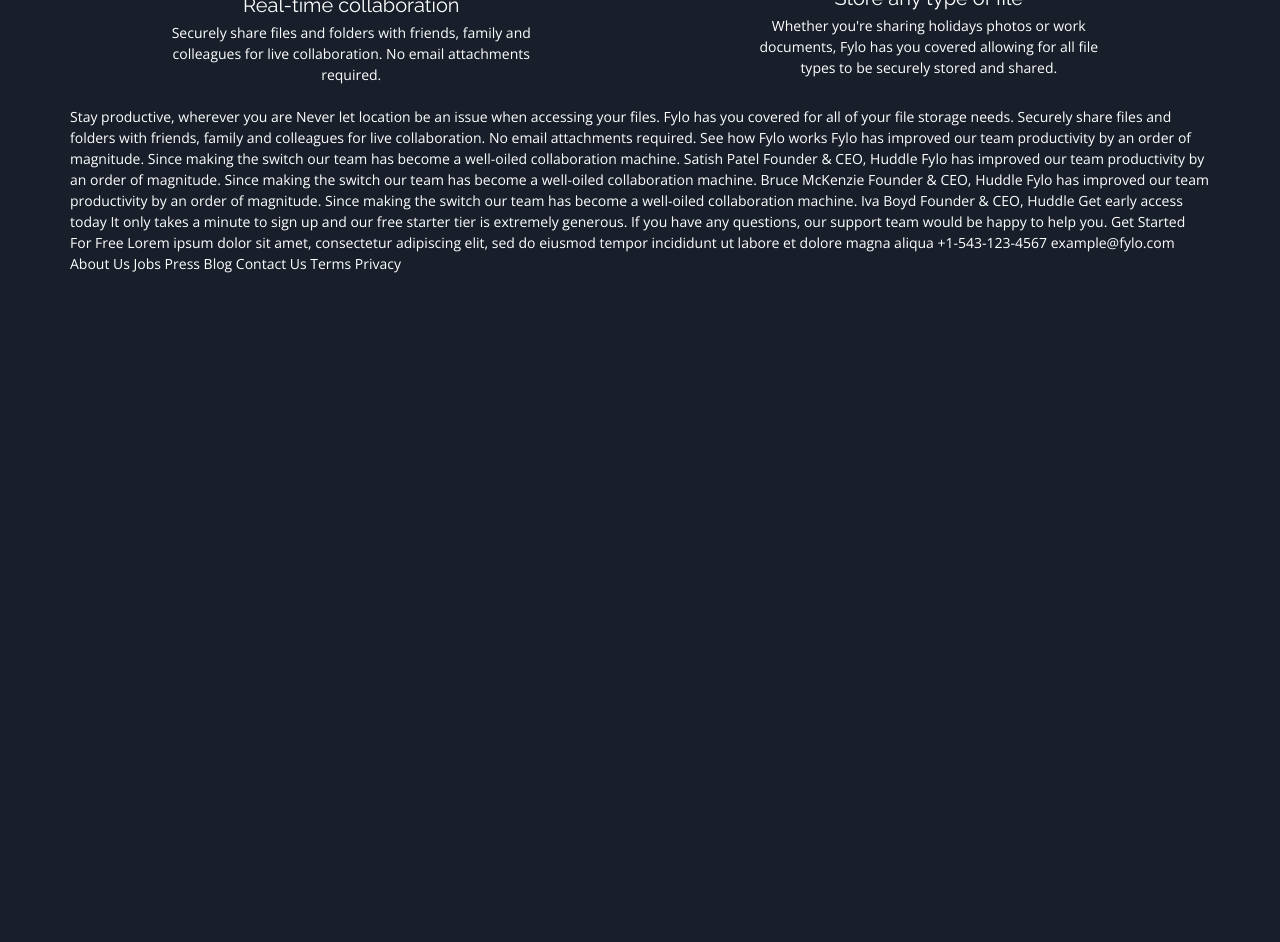
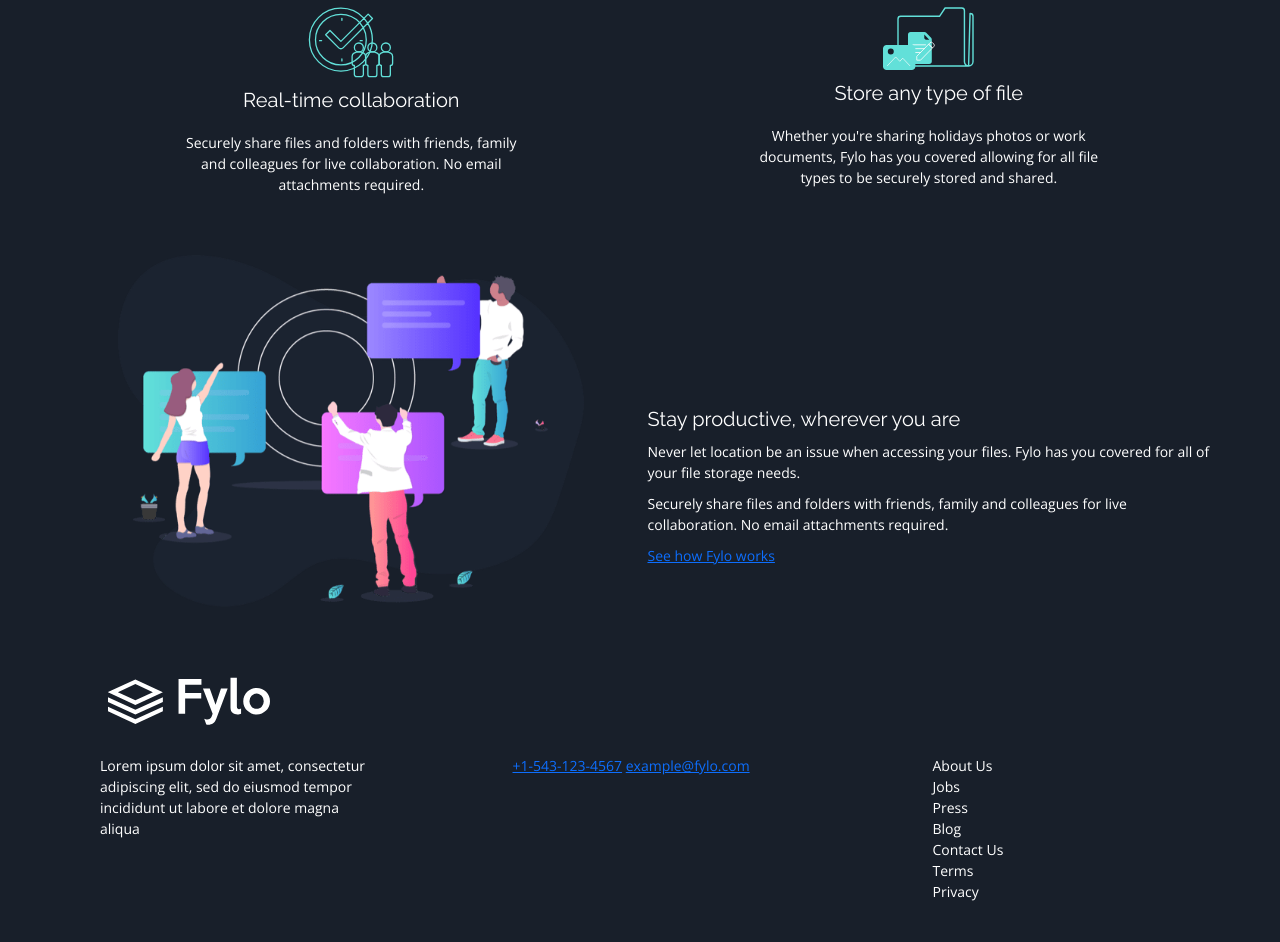
Before and after one commit to Koyun92/flyo-landing, a website: page index.html in a window 1280 px wide. Shown: the part 1140-2082 px from the top of the page. Before the commit the page ends 1414 px from the top, so only its background shows below. Drawn offline with nearby package versions, Linux system fonts and the light colour scheme.

Commit message:
footer added

```diff
--- a/index.html
+++ b/index.html
@@ -47,24 +47,67 @@
     </article>
 
     <article class="features row mt-5 text-center ">
-        <section  class="feature__box col-12 col-md-6 my-5 "><img src="../dist/img/icon-access-anywhere.svg" alt="" class="feature__img "><h2>Access your files, anywhere</h2>
-            <p class="col-md-8 m-auto">   The ability to use a smartphone, tablet, or computer to access your account means your
+        <section  class="feature__box col-12 col-md-6 my-5 "><img src="../dist/img/icon-access-anywhere.svg" alt="" class="feature__img "><h2 class="feature__heading my-3">Access your files, anywhere</h2>
+            <p class="col-md-8 my-3 m-auto p-3 feature__text ">   The ability to use a smartphone, tablet, or computer to access your account means your
             files follow you everywhere.</p></section>
-        <section  class="feature__box col-12 col-md-6 "><img src="../dist/img/icon-security.svg" alt="" class="feature__img"><h2>    Security you can trust</h2><p class="col-md-8  m-auto">    2-factor authentication and user-controlled encryption are just a couple of the security
+        <section  class="feature__box col-12 col-md-6  my-5"><img src="../dist/img/icon-security.svg" alt="" class="feature__img"><h2 class="feature__heading my-3">    Security you can trust</h2><p class="col-md-8 my-3  m-auto p-3 feature__text ">    2-factor authentication and user-controlled encryption are just a couple of the security
             features we allow to help secure your files.</p></section>
-        <section  class="feature__box col-12 col-md-6"><img src="../dist/img/icon-collaboration.svg" alt="" class="feature__img"><h2>Real-time collaboration</h2><p class="col-md-8 m-auto "> Securely share files and folders with friends, family and colleagues for live collaboration.
+        <section  class="feature__box col-12 col-md-6 my-5"><img src="../dist/img/icon-collaboration.svg" alt="" class="feature__img"><h2 class="feature__heading my-3">Real-time collaboration</h2><p class="col-md-8 my-3 m-auto  p-3 feature__text "> Securely share files and folders with friends, family and colleagues for live collaboration.
             No email attachments required.
         </p></section>
-        <section class="feature__box col-12 col-md-6"><img src="../dist/img/icon-any-file.svg" alt="" class="feature__img"><h2> Store any type of file</h2><p class="col-md-8 m-auto ">
+        <section class="feature__box col-12 col-md-6 my-5"><img src="../dist/img/icon-any-file.svg" alt="" class="feature__img"><h2 class="feature__heading my-3"> Store any type of file</h2><p class=" p-3 feature__text col-md-8 my-3 m-auto ">
             Whether you're sharing holidays photos or work documents, Fylo has you covered allowing for all
             file types to be securely stored and shared.
         </p></section>
 
     </article>
-    <article >
-        <img src="" alt="">
-        <section></section>
-    </article>
+    <article class="feature__box feature__box--grid row align-items-center text-center text-lg-start" >
+
+        <h2 class="feature__heading feature__heading--grid mb-5 mb-lg-0  "> Stay productive, wherever you are</h2>
+        <img class="feature__img feature__img--grid col-10 m-auto my-3  " src="../dist/img/illustration-stay-productive.png" alt="">
+        <div class=" feature__text-container"   >
+        <p class=" feature__text    feature__text--grid-1 my-3 col-10 col-lg-12 m-auto  " >    Never let location be an issue when accessing your files. Fylo has you covered for all of your file
+            storage needs.</p>
+        <p class=" feature__text feature__text--grid-2 my-3  col-10 col-lg-12 m-auto  ">
+
+            Securely share files and folders with friends, family and colleagues for live collaboration. No email
+            attachments required.</p>
+            <a href="" class="feature__link">
+                See how Fylo works</a>
+        </div>
+
+        </article>
+        <footer class="row justify-content-between g-0 mt-5 p-5">
+            <div class="row  col-12 mb-5">
+            <img src="../dist/img/logo.svg" alt="logo" class="footer col-4 col-md-2 ">
+        </div>
+
+            <p class="col-md-3">   Lorem ipsum dolor sit amet, consectetur adipiscing elit, sed do eiusmod tempor incididunt ut labore et
+            dolore magna aliqua</p>
+        <div  class="col-md-3">
+            <a href="" class="col-12"> +1-543-123-4567</a>
+            <a href="" class="col-12"> example@fylo.com</a>
+        </div>
+                <ul class="row col-md-3 list-unstyled ">
+
+                    <li >   About Us</li>
+                    <li> Jobs</li>
+                    <li>  Press</li>
+                    <li>Blog</li>
+                    <li>  Contact Us</li>
+                    <li> Terms</li>
+                    <li>  Privacy</li>
+                </ul>
+
+
+
+
+
+
+
+
+
+        </footer>
 
 
 
@@ -79,55 +122,12 @@
 
 
 
-    Stay productive, wherever you are
 
-    Never let location be an issue when accessing your files. Fylo has you covered for all of your file
-    storage needs.
 
-    Securely share files and folders with friends, family and colleagues for live collaboration. No email
-    attachments required.
 
-    See how Fylo works
 
-    Fylo has improved our team productivity by an order of magnitude. Since making the switch our team has
-    become a well-oiled collaboration machine.
 
-    Satish Patel
-    Founder & CEO, Huddle
 
-    Fylo has improved our team productivity by an order of magnitude. Since making the switch our team has
-    become a well-oiled collaboration machine.
-
-    Bruce McKenzie
-    Founder & CEO, Huddle
-
-    Fylo has improved our team productivity by an order of magnitude. Since making the switch our team has
-    become a well-oiled collaboration machine.
-
-    Iva Boyd
-    Founder & CEO, Huddle
-
-    Get early access today
-
-    It only takes a minute to sign up and our free starter tier is extremely generous. If you have any
-    questions, our support team would be happy to help you.
-
-    Get Started For Free
-
-    Lorem ipsum dolor sit amet, consectetur adipiscing elit, sed do eiusmod tempor incididunt ut labore et
-    dolore magna aliqua
-
-    +1-543-123-4567
-    example@fylo.com
-
-    About Us
-    Jobs
-    Press
-    Blog
-
-    Contact Us
-    Terms
-    Privacy
 </main>
 </div>
 <script src="https://cdn.jsdelivr.net/npm/bootstrap@5.2.0/dist/js/bootstrap.bundle.min.js">    </script>
--- a/src/sass/_variables.scss
+++ b/src/sass/_variables.scss
@@ -7,3 +7,5 @@
 $cyan: hsl(176, 68%, 64%);
 $blue: hsl(198, 60%, 50%);
 $light-red: hsl(0, 100%, 63%);
+
+$enable-cssgrid: true;
--- a/src/sass/main.scss
+++ b/src/sass/main.scss
@@ -112,7 +112,7 @@
 }}
 
 
-@media  (min-width:1200px){
+@media  (min-width:992px){
 .cta-card{
     background-color:  $dark-blue-intro;
     background-image: url(../img/bg-curvy-desktop.svg);
@@ -120,5 +120,26 @@
     background-size: 100% 50%;
     background-position: 100% 100%;
 }
+.feature{
+&__heading--grid{
+    align-self: end;
+}
+&__text-container{
+    align-self: start;
+}
+
+&__box {
+    &--grid{
+        display: grid;
+        grid-template-columns: repeat(2, 1fr );
+        grid-template-rows: repeat(2, 1fr);
+    }
+
+
+}
+&__img--grid{
+    grid-row: 1/4;
 }
 }
+}
+}
```
Also changed, not shown: dist/css/main.min.css, 1 other file.
